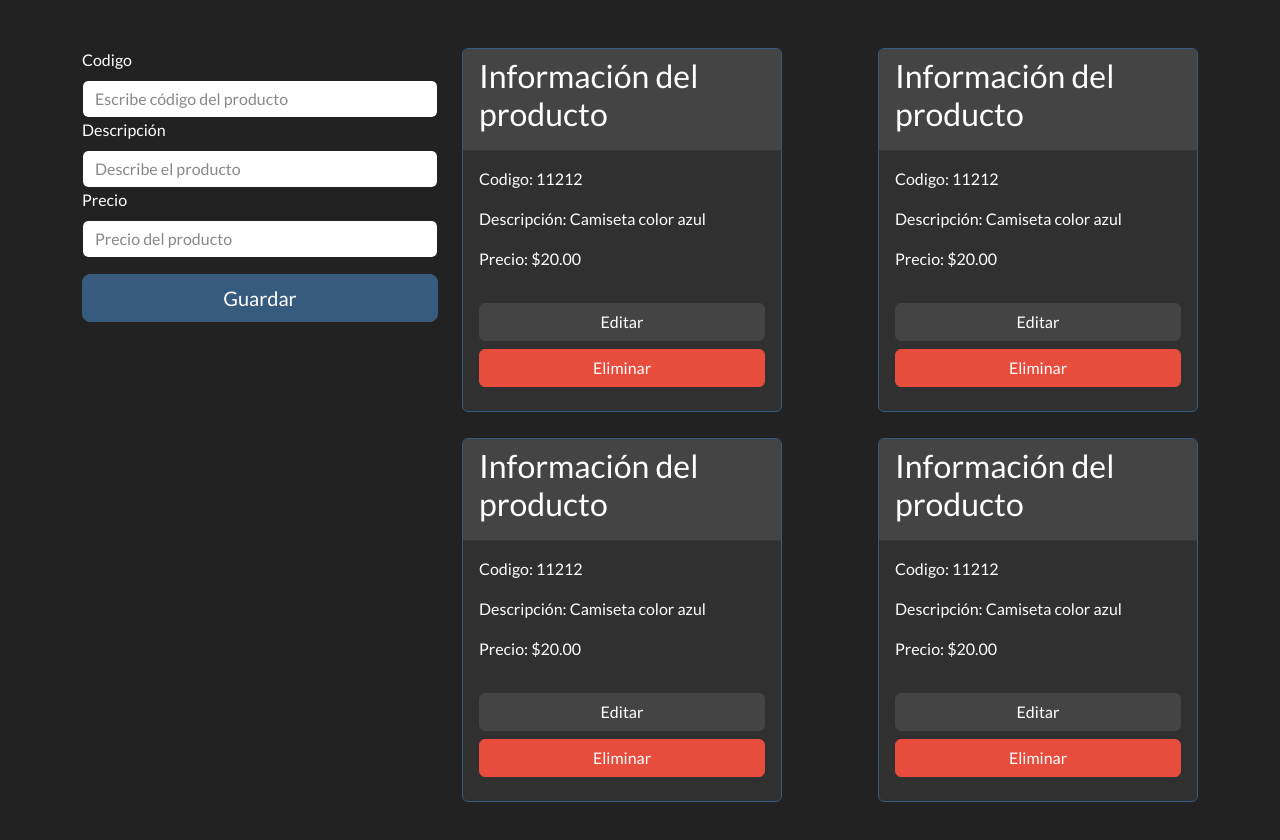
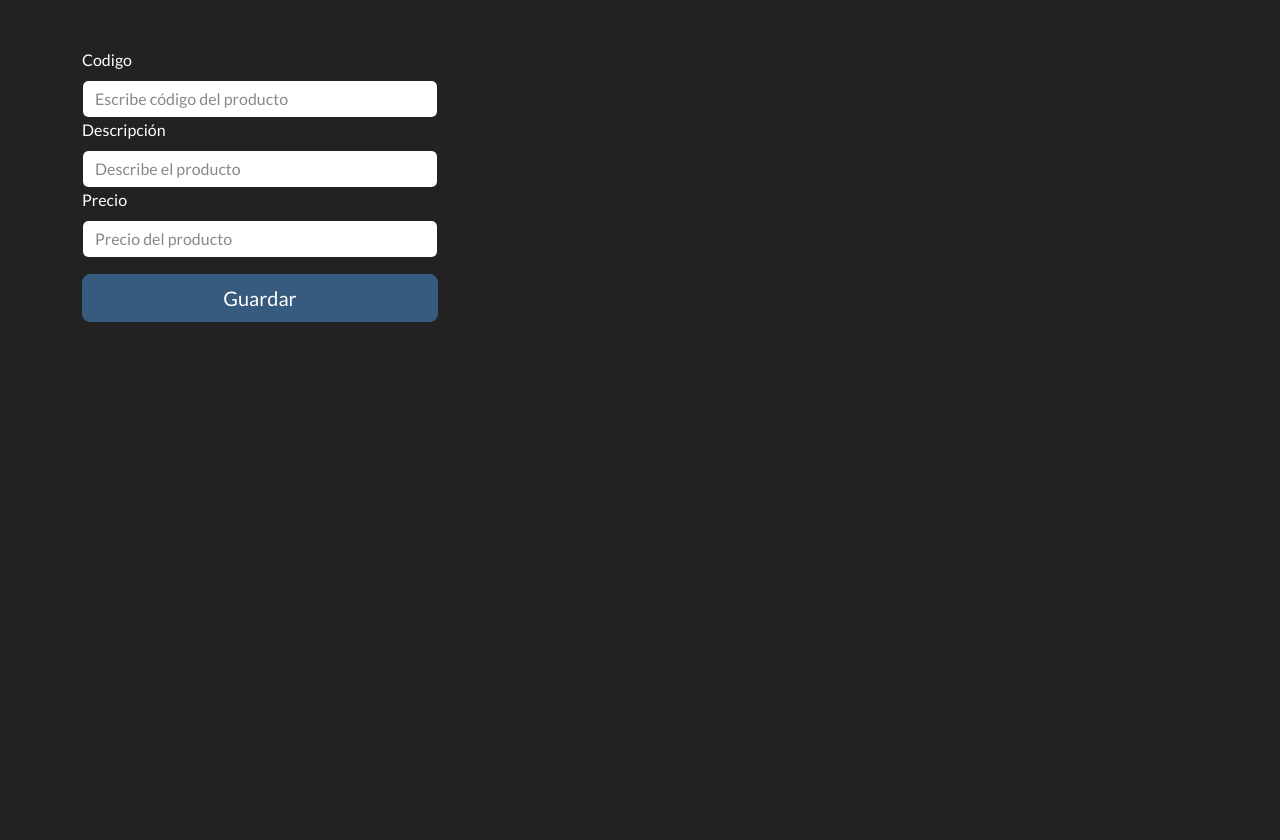
Before and after one commit to carlosqdev/crud-products-react, a React (Create React App) app: page / in a window 1280 px wide. Shown: the top 840 px of the page. Built offline with nearby package versions, Linux system fonts and the light colour scheme.

Commit message:
Feat: AllProducts.jsx is functional

```diff
--- a/src/components/AllProducts.jsx
+++ b/src/components/AllProducts.jsx
@@ -1,14 +1,21 @@
 import React from 'react';
 import Product from "./Product"
 
-function AllProducts() {
+function AllProducts({allProducts, deleteProduct, currentCode, setCurrentCode}) {
   return (
     <section className="col-md-8">
       <div style={{display: "flex", flexWrap: "wrap", gap: "10px", justifyContent: "space-between"}}>
-        <Product />
-        <Product />
-        <Product />
-        <Product />
+        {allProducts?.map(product => (
+          <Product
+            key={product.cod}
+            cod={product.cod}
+            description={product.description}
+            price={product.price}
+            deleteProduct={deleteProduct}
+            currentCode={currentCode}
+            setCurrentCode={setCurrentCode}
+          />
+        ))}
       </div>
     </section>
   );
```
